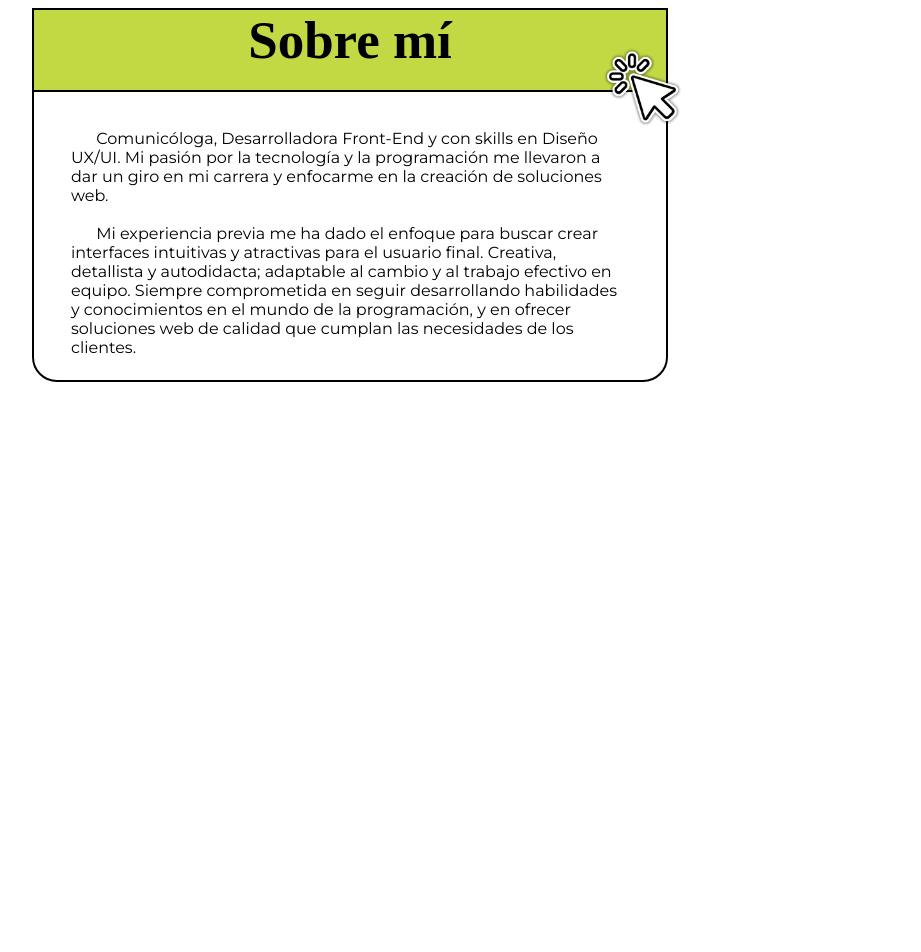
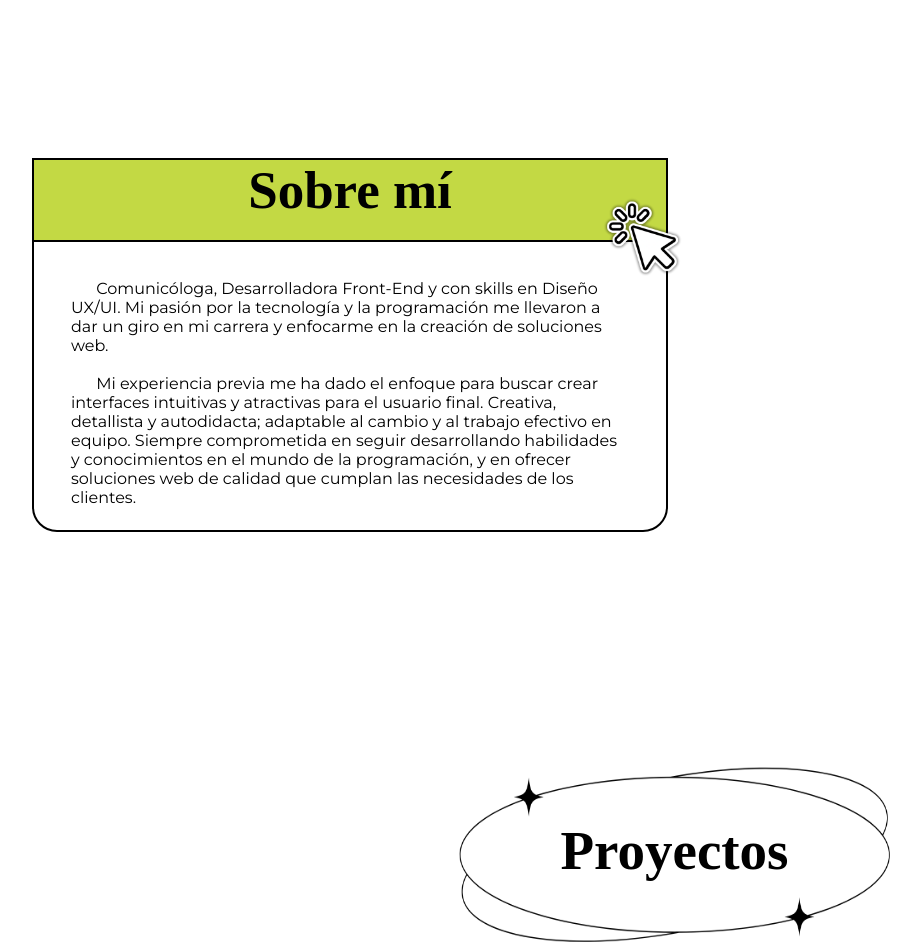
Before and after one commit to GabrielaGL/portafolio, an Angular app: page /portfolio in a window 1280 px wide. Shown: the top 952 px of the page, without its empty margins (290-1211 px from the left). Before the commit the page ends 800 px from the top, so only its background shows below. Built offline with nearby package versions, Linux system fonts and the light colour scheme; a web font is replaced by a local one.

Commit message:
Titulo de Proyectos añadido

```diff
--- a/src/app/components/principal/principal.component.html
+++ b/src/app/components/principal/principal.component.html
@@ -9,14 +9,27 @@
             <img src="assets/imgs/cursor_w.png" alt="Decoración">
         </figure>
         <p>
-            &nbsp;&nbsp;&nbsp;&nbsp;&nbsp; Comunicóloga, Desarrolladora Front-End y con skills en Diseño UX/UI. Mi pasión por la tecnología y la
+            &nbsp;&nbsp;&nbsp;&nbsp;&nbsp; Comunicóloga, Desarrolladora Front-End y con skills en Diseño UX/UI. Mi
+            pasión por la tecnología y la
             programación me llevaron a dar un giro en mi carrera y enfocarme en la creación de soluciones web. <br> <br>
 
-            &nbsp;&nbsp;&nbsp;&nbsp;&nbsp; Mi experiencia previa me ha dado el enfoque para buscar crear interfaces intuitivas y atractivas para el
-            usuario final. Creativa, detallista y autodidacta; adaptable al cambio y al trabajo efectivo en equipo. Siempre
+            &nbsp;&nbsp;&nbsp;&nbsp;&nbsp; Mi experiencia previa me ha dado el enfoque para buscar crear interfaces
+            intuitivas y atractivas para el
+            usuario final. Creativa, detallista y autodidacta; adaptable al cambio y al trabajo efectivo en equipo.
+            Siempre
             comprometida en seguir desarrollando habilidades y conocimientos en el mundo de la programación, y en
             ofrecer soluciones web de calidad que cumplan las necesidades de los clientes.
         </p>
+    </article>
+</section>
+
+<section class="container2">
+    <div class="tittle">
+        <img src="assets/imgs/decorations/dec_proyects.png" alt="Decoración">
+        <h1> Proyectos </h1>
+    </div>
+
+    <article class="proyect">
 
     </article>
 
--- a/src/app/components/principal/principal.component.sass
+++ b/src/app/components/principal/principal.component.sass
@@ -7,6 +7,8 @@
         height: 370px
         border: 2px solid black
         border-radius: 25px
+        margin-top: 150px
+        margin-bottom: 150px
         h1
             @include flex-center
             font-family: $font-tittle
@@ -23,3 +25,18 @@
         p
             font-family: $font-content
             margin: -18px 37px 37px
+
+.tittle
+    margin-top: 70px
+    display: grid
+    justify-content: right
+    h1
+        font-family: $font-tittle
+        font-size: 55px
+        margin-top: -133px
+        text-align: center
+        margin-right: 80px
+    img
+        width: 455px
+        height: 200px
+        margin-right: 80px
```
Also changed, not shown: src/assets/imgs/decorations/dec_proyects.png (added).
